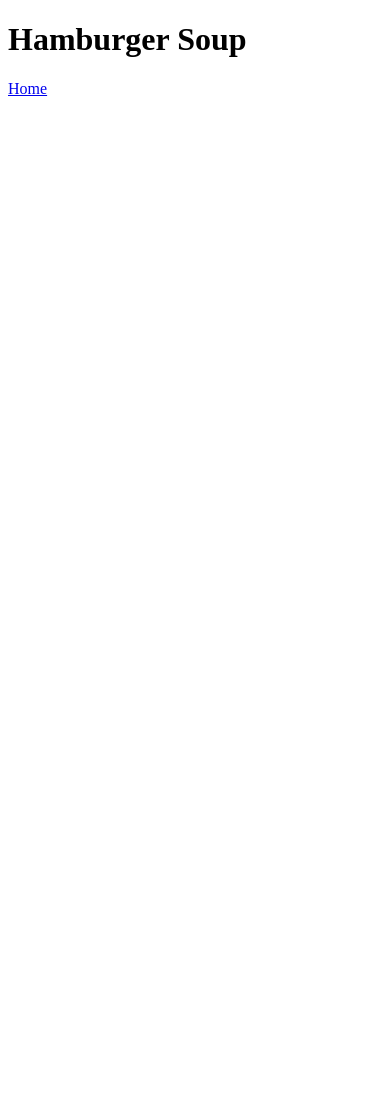
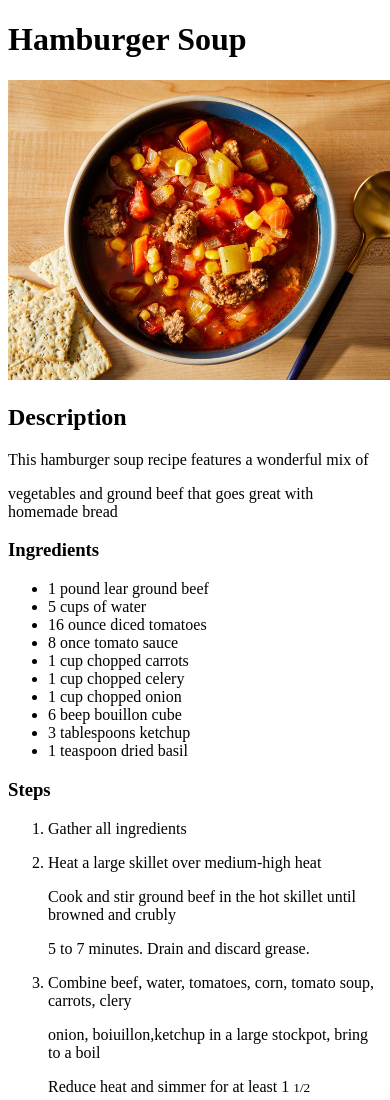
Before and after one commit to saulm23/odin-project1, a plain HTML site: page recipes/hamburger_soup.html in a window 390 px wide. Shown: the top 1100 px of the page. Before the commit the page ends 844 px from the top, so only its background shows below. Drawn offline with Linux system fonts and the light colour scheme.

Commit message:
Add 2 more recipes (hamburger soup and beef stir fry)

```diff
--- a/recipes/hamburger_soup.html
+++ b/recipes/hamburger_soup.html
@@ -6,6 +6,33 @@
 	</head>
 	<body>
 		<h1>Hamburger Soup</h1>
+		<img src = "../images/hamburger_soup.jpg" height = 300 widht = 300 alt = "Hamburger Soup">
+		<h2>Description</h2>
+		<p>This hamburger soup recipe features a wonderful mix of</p>
+		<p>vegetables and ground beef that goes great with homemade bread</p>
+		<h3>Ingredients</h3>
+		<ul>
+			<li>1 pound lear ground beef</li>
+			<li>5 cups of water</li>
+			<li>16 ounce diced tomatoes</li>
+			<li>8 once tomato sauce </li>
+			<li>1 cup chopped carrots</li>
+			<li>1 cup chopped celery</li>
+			<li>1 cup chopped onion</li>
+			<li>6 beep bouillon cube</li>
+			<li>3 tablespoons ketchup</li>
+			<li>1 teaspoon dried basil</li>
+		</ul>
+		<h3>Steps</h3>
+		<ol>
+			<li>Gather all ingredients</li>
+			<li><p>Heat a large skillet over medium-high heat</p>
+				<p>Cook and stir ground beef in the hot skillet until browned and crubly</p>
+				<p>5 to 7 minutes. Drain and discard grease.</p></li>
+			<li><p>Combine beef, water, tomatoes, corn, tomato soup, carrots, clery</p>
+			<p>onion, boiuillon,ketchup in a large stockpot, bring to a boil</p>
+			<p>Reduce heat and simmer for at least 1 <small>1/2</small></p></li>
+		</ol>
 		<a href = "../index.html" rel = "noreferer">Home</a>
 	</body>
 </html>
```
Also changed, not shown: index.html (+1 -0 lines), recipes/beef_stir_fry.html (added, +47 -0 lines), images/beef_stir_fry/beef_stir_fry_step1.jpg (added), images/beef_stir_fry/beef_stir_fry_step2.jpg (added), images/beef_stir_fry/beef_stir_fry_step4.jpg (added), images/beef_stir_fry/beef_stir_fry_step5.jpg (added), images/hamburger_soup.jpg (added).
